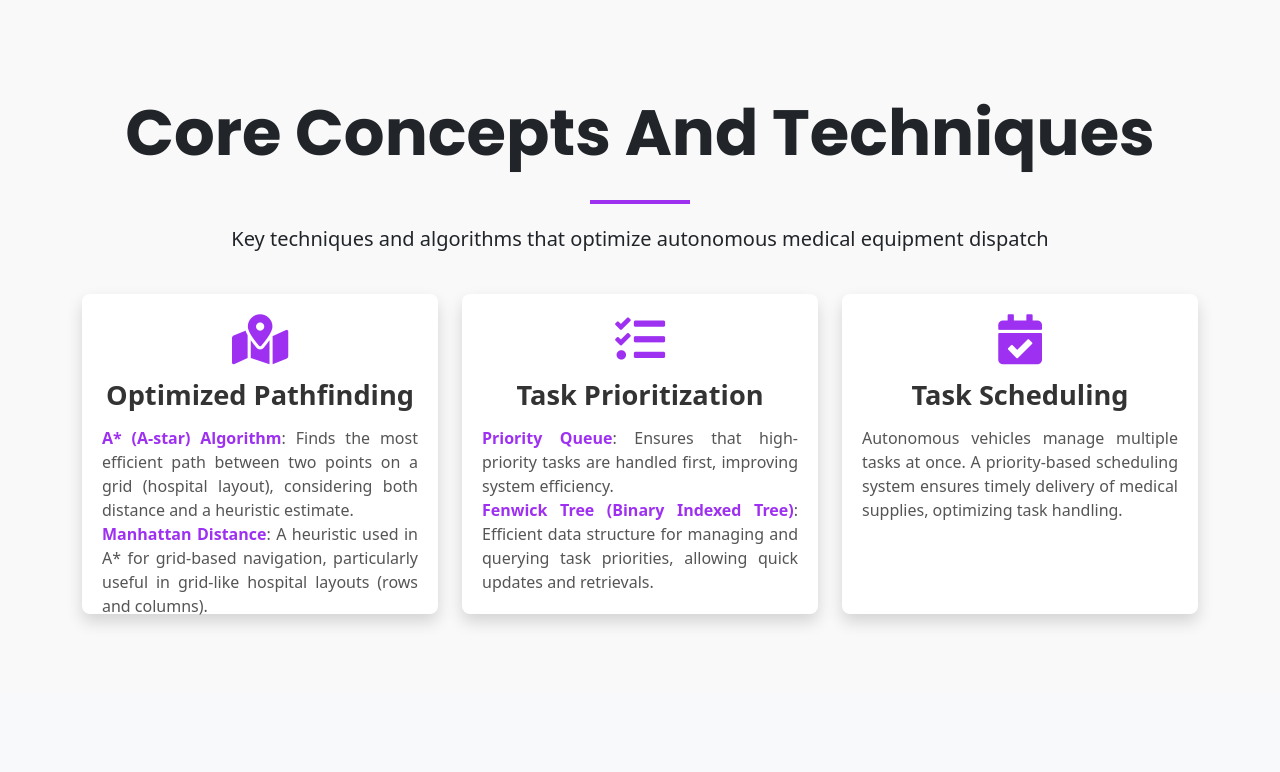
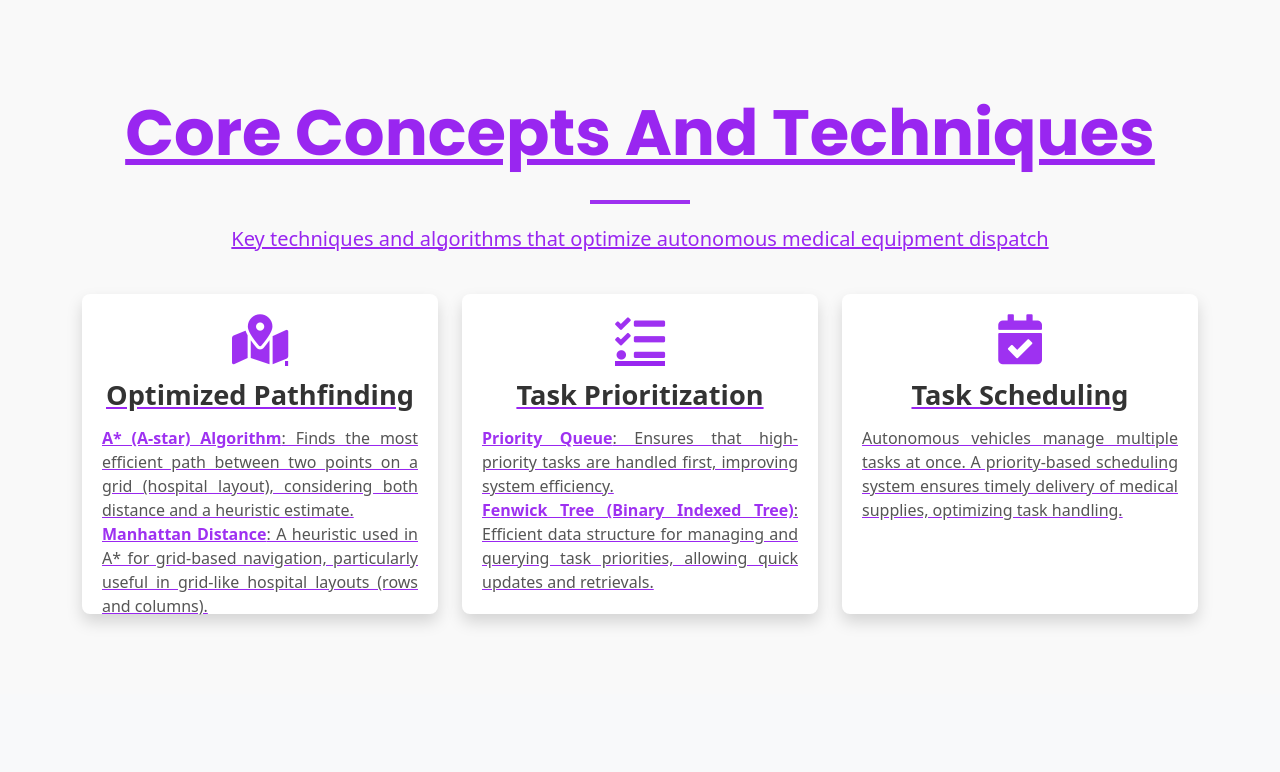
Before and after one commit to AmoghTalawar/DAA, a website: page bussinesscase.html in a window 1280 px wide. Shown: the part 2328-3100 px from the top of the page. Drawn offline with nearby package versions, Linux system fonts and the light colour scheme.

Commit message:
Update bussinesscase.html

```diff
--- a/bussinesscase.html
+++ b/bussinesscase.html
@@ -459,6 +459,7 @@
 
       <section id="core-concepts" class="core-concepts">
         <div class="container">
+            <a href="https://github.com/AmoghTalawar/DAA/blob/main/Autonomous%20_System_Code.cpp">
           <div class="row text-center mt-5">
             <h1 class="display-3 fw-bold text-capitalize">Core Concepts and Techniques</h1>
             <div class="heading"></div>
@@ -812,6 +813,7 @@
           }
           </pre>
     </pre></div>
+                  </a>
       </div>
 
       <div class="row">
```
